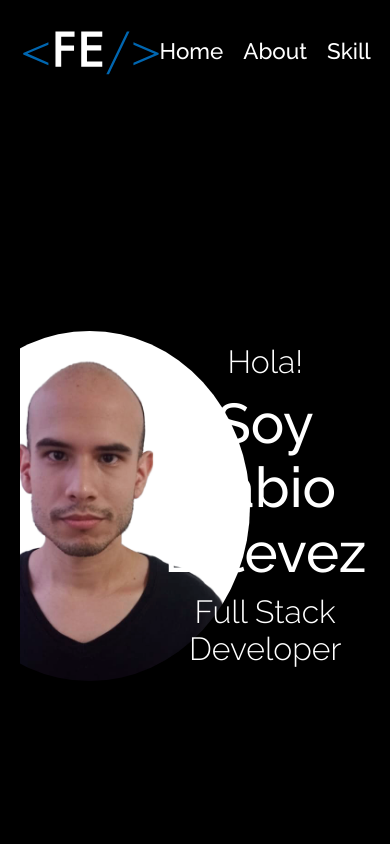
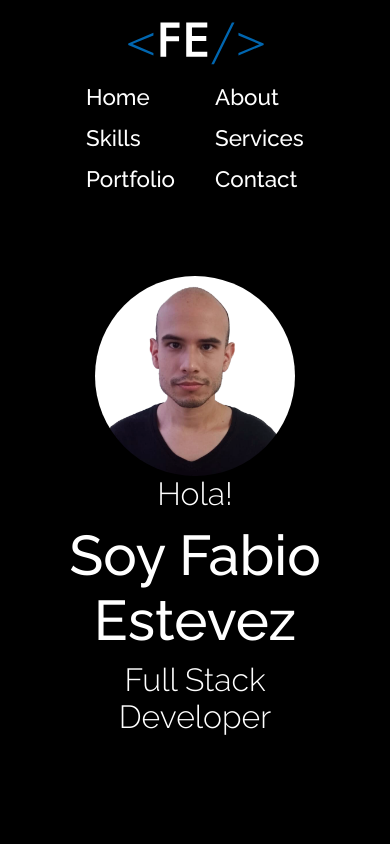
Before and after one commit to padermo/Portfolio, a React (Create React App) app: page / in a window 390 px wide. Shown: the top 844 px of the page. Built offline with nearby package versions, Linux system fonts and the light colour scheme.

Commit message:
actualizando el proyecto y terminado el responsive

```diff
--- a/src/components/Navbar/Navbar.jsx
+++ b/src/components/Navbar/Navbar.jsx
@@ -8,7 +8,7 @@ function Navbar() {
         <img src={logo} alt="Img icon" className='nav__img' />
       </figure>
 
-      <div className='nav__links'>
+      <div className='nav__links' >
         <a href="#home" className='nav__link'>Home</a>
         <a href="#about" className='nav__link'>About</a>
         <a href="#skills" className='nav__link'>Skills</a>
--- a/src/components/Portfolio/Proyect.jsx
+++ b/src/components/Portfolio/Proyect.jsx
@@ -6,6 +6,7 @@ function Proyect({img, name, github, demo}) {
       <figure className="proyect__picture">
         <img src={img} alt={`Img ${name}`} className="proyect__img" />
       </figure>
+
       <div className="proyect__data">
         <h3 className="proyect__subtitle">{name}</h3>
         <div className="proyect__links">
--- a/src/style/style.css
+++ b/src/style/style.css
@@ -77,6 +77,18 @@ body{
 }
 .nav__link:hover::before{
   animation: show .5s ease forwards;
+}
+
+.nav__icon{
+  display: block;
+  width: 35px;
+}
+.nav__checkbox{
+  display: none;
+}
+.nav__menu{
+  cursor: pointer;
+  display: none;
 }
 
 .hero__home{
@@ -349,6 +361,8 @@ body{
   gap: 20px;
   position: absolute;
   opacity: 0;
+  clip-path: polygon(0 100%, 100% 100%, 100% 100%, 0% 100%);
+  transition: clip-path 1s ease-in-out;
 }
 .proyect__subtitle{
   font-size: 1.8rem;
@@ -374,6 +388,7 @@ body{
   opacity: 1;
   color: #fff;
   border-radius: 10px;
+  clip-path: polygon(0 100%, 100% 100%, 100% 0, 0 0);
   background: rgb(0,0,0);
   background: linear-gradient(90deg, rgba(0,0,0,0.4415967070421919) 0%, rgba(0,0,0,0.4948179955575981) 100%);
 }
@@ -441,9 +456,46 @@ body{
   font-weight: 500;
 }
 
-@media screen and (max-width: 360px) {
+@media screen and (max-width: 1024px) {
+  .services__info{
+    grid-template-columns: 1fr 1fr;
+    grid-template-rows: max-content;
+  }
+}
+
+@media screen and (max-width: 768px) {
+  .hero__picture{
+    grid-column: 3/4;
+    grid-row: 2/3;
+  }
+  .hero__img{
+    width: 200px;
+    height: 200px;
+  }
+  .hero__texts{
+    grid-column: 2/5;
+    grid-row: 3/4;
+  }
+}
+
+@media screen and (max-width: 425px) {
   .services__info{
     grid-template-columns: 1fr;
     grid-template-rows: max-content;
   }
+  .proyect__data{
+    width: 342.5px;
+  }
+  .footer__menu{
+    flex-direction: column;
+  }
+  .nav{
+    flex-direction: column;
+    gap: 20px;
+  }
+  .nav__links{
+    display: grid;
+    grid-template-columns: 1fr 1fr;
+    gap: 15px 40px;
+  }
 }
```
Also changed, not shown: src/assets/icons/bx-menu.svg (added), src/assets/icons/bx-x.svg (added).
